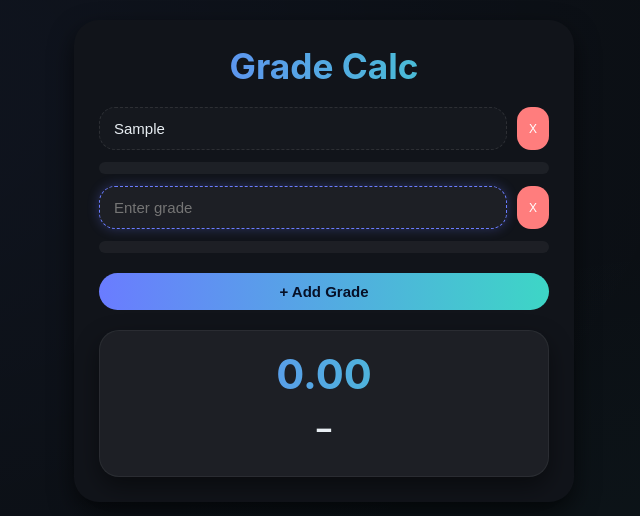
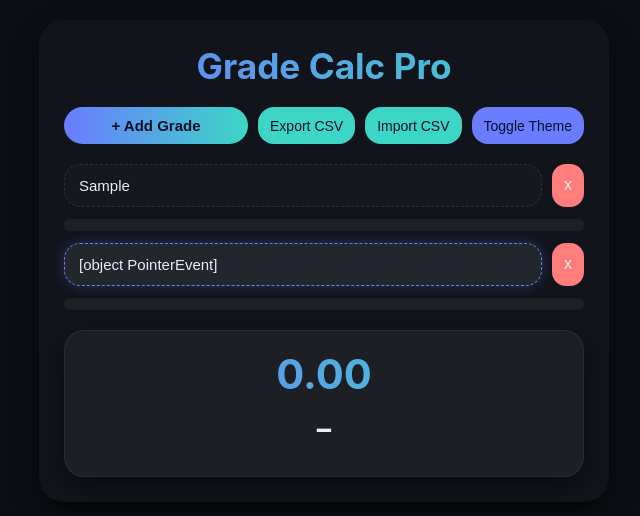
Before and after one commit to 9djwtb2d6p-pixel/calc, a plain HTML site: page index.html in a window 1280 px wide. Both pictures are taken after typing "Sample" into the empty fields and a click on the button "+ Add Grade". Shown: the whole page, without its empty margins (316-956 px from the left). Drawn offline with Linux system fonts and the light colour scheme.

Commit message:
Update index.html

```diff
--- a/index.html
+++ b/index.html
@@ -3,23 +3,28 @@
 <head>
 <meta charset="UTF-8">
 <meta name="viewport" content="width=device-width, initial-scale=1.0">
-<title>Grade Calc</title>
+<title>Grade Calc Pro</title>
 <style>
 :root{
-  --bg:#0b0f14;
-  --card:#11141a;
+  --bg-dark:#0b0f14;
+  --bg-light:#f4f4f9;
+  --card-dark:#11141a;
+  --card-light:#fff;
   --glass: rgba(255,255,255,0.05);
   --accent1:#6a7cff;
   --accent2:#3dd6c6;
   --good:#6fe3b6;
   --warn:#ffbe5b;
   --bad:#ff7d7d;
-  --text:#e8eef3;
-  --muted:#8a93a2;
-  --shadow:0 10px 25px rgba(0,0,0,0.6);
+  --text-dark:#e8eef3;
+  --text-light:#111;
+  --muted-dark:#8a93a2;
+  --muted-light:#555;
+  --shadow-dark:0 10px 25px rgba(0,0,0,0.6);
+  --shadow-light:0 10px 25px rgba(0,0,0,0.1);
   font-family:"Inter","Segoe UI",Roboto,sans-serif;
+  --transition:0.3s ease;
 }
-*{box-sizing:border-box;}
 body{
   margin:0;
   min-height:100vh;
@@ -27,22 +32,29 @@ body{
   justify-content:center;
   align-items:flex-start;
   padding:20px;
-  background:radial-gradient(900px 600px at 10% 10%, rgba(106,124,255,0.05), transparent),
-             radial-gradient(900px 500px at 90% 90%, rgba(61,214,198,0.04), transparent),
-             var(--bg);
-  color:var(--text);
+  background:var(--bg-dark);
+  color:var(--text-dark);
+  transition:background var(--transition), color var(--transition);
+}
+body.light{
+  background:var(--bg-light);
+  color:var(--text-light);
 }
 .container{
   width:100%;
-  max-width:500px;
-  background:var(--card);
+  max-width:520px;
+  background:var(--card-dark);
   border-radius:25px;
   padding:25px;
-  box-shadow:var(--shadow);
+  box-shadow:var(--shadow-dark);
   display:flex;
   flex-direction:column;
   gap:20px;
-  transition:all 0.3s ease;
+  transition:all var(--transition);
+}
+body.light .container{
+  background:var(--card-light);
+  box-shadow:var(--shadow-light);
 }
 h1{
   font-size:2.2rem;
@@ -52,11 +64,7 @@ h1{
   -webkit-text-fill-color:transparent;
   text-align:center;
 }
-.grades{
-  display:flex;
-  flex-direction:column;
-  gap:12px;
-}
+.grades{display:flex;flex-direction:column;gap:12px;}
 .grade-row{
   display:flex;
   flex-direction:column;
@@ -64,157 +72,51 @@ h1{
   cursor:grab;
   user-select:none;
   transition:all 0.25s ease;
-  opacity:0;
-  transform:scale(0.95);
+  opacity:0;transform:scale(0.95);
 }
-.grade-row.show{
-  opacity:1;
-  transform:scale(1);
-}
-.grade-row.dragging{
-  opacity:0.6;
-  transform:scale(1.03);
-  box-shadow:0 14px 28px rgba(0,0,0,0.5);
-}
-.grade-inputs{
-  display:flex;
-  gap:10px;
-  width:100%;
-}
-.grade-row input{
-  flex:1;
-  padding:12px 14px;
-  border-radius:16px;
-  border:1px dashed rgba(255,255,255,0.1);
-  background:rgba(255,255,255,0.02);
-  color:var(--text);
-  font-size:15px;
-  transition:all 0.3s ease;
-}
-.grade-row input:focus{
-  outline:none;
-  border-color:var(--accent1);
-  background:rgba(255,255,255,0.05);
-  box-shadow:0 0 12px rgba(106,124,255,0.3);
-}
-.remove-btn{
-  padding:6px 12px;
-  font-size:12px;
-  background:var(--bad);
-  color:#fff;
-  border-radius:14px;
-  border:none;
-  cursor:pointer;
-  transition:all 0.25s ease;
-}
-.remove-btn:hover{
-  transform:scale(1.08);
-  opacity:0.85;
-}
-.suggestion{
-  font-size:12px;
-  color:var(--muted);
-}
-.grade-bar{
-  width:100%;
-  height:12px;
-  border-radius:10px;
-  background:rgba(255,255,255,0.05);
-  overflow:hidden;
-  transition:all 0.4s ease;
-}
-.grade-bar-fill{
-  height:100%;
-  width:0%;
-  border-radius:10px;
-  transition:width 0.5s ease, background 0.4s ease;
-}
-.result{
-  text-align:center;
-  padding:18px;
-  border-radius:20px;
-  background:var(--glass);
-  border:1px solid rgba(255,255,255,0.06);
-  box-shadow:0 10px 25px rgba(0,0,0,0.45);
-  display:flex;
-  flex-direction:column;
-  gap:12px;
-  transition:all 0.4s ease;
-}
-.result .num{
-  font-size:2.6rem;
-  font-weight:700;
-  background:linear-gradient(90deg,var(--accent1),var(--accent2));
-  -webkit-background-clip:text;
-  -webkit-text-fill-color:transparent;
-  transition:all 0.4s ease;
-}
-.result .num.animate{
-  animation:pulse 0.5s;
-}
-@keyframes pulse{
-  0%{transform:scale(1);}
-  50%{transform:scale(1.15);}
-  100%{transform:scale(1);}
-}
-.result .letter{
-  font-size:1.8rem;
-  font-weight:700;
-}
-.flex-row{
-  display:flex;
-  gap:10px;
-}
-button.add-btn{
-  flex:1;
-  padding:10px;
-  font-size:15px;
-  border-radius:20px;
-  background:linear-gradient(90deg,var(--accent1),var(--accent2));
-  color:#071027;
-  font-weight:600;
-  border:none;
-  cursor:pointer;
-  transition:all 0.25s ease;
-}
-button.add-btn:hover{
-  transform:scale(1.04);
-  box-shadow:0 0 20px rgba(106,124,255,0.5);
-}
-
-/* Responsive tweaks */
-@media(max-width:500px){
-  .container{padding:20px;}
-  h1{font-size:2rem;}
-  .grade-row input{font-size:14px; padding:10px 12px;}
-  .remove-btn{padding:5px 10px; font-size:11px;}
-  .result .num{font-size:2.2rem;}
-  .result .letter{font-size:1.5rem;}
-  button.add-btn{font-size:14px; padding:10px;}
-}
-@media(max-width:360px){
-  .container{padding:15px;}
-  h1{font-size:1.8rem;}
-  .grade-row input{font-size:13px; padding:8px 10px;}
-  .remove-btn{padding:4px 8px; font-size:10px;}
-  .result .num{font-size:2rem;}
-  .result .letter{font-size:1.3rem;}
-  button.add-btn{font-size:13px; padding:8px;}
-}
+.grade-row.show{opacity:1;transform:scale(1);}
+.grade-row.dragging{opacity:0.6;transform:scale(1.03);box-shadow:0 14px 28px rgba(0,0,0,0.5);}
+.grade-inputs{display:flex;gap:10px;width:100%;}
+.grade-row input{flex:1;padding:12px 14px;border-radius:16px;border:1px dashed rgba(255,255,255,0.1);background:rgba(255,255,255,0.02);color:var(--text-dark);font-size:15px;transition:all 0.3s ease;}
+body.light .grade-row input{color:var(--text-light);}
+.grade-row input:focus{outline:none;border-color:var(--accent1);background:rgba(255,255,255,0.08);box-shadow:0 0 12px rgba(106,124,255,0.3);}
+.remove-btn{padding:6px 12px;font-size:12px;background:var(--bad);color:#fff;border-radius:14px;border:none;cursor:pointer;transition:all 0.25s ease;}
+.remove-btn:hover{transform:scale(1.08);opacity:0.85;}
+.suggestion{font-size:12px;color:var(--muted-dark);}
+body.light .suggestion{color:var(--muted-light);}
+.grade-bar{width:100%;height:12px;border-radius:10px;background:rgba(255,255,255,0.05);overflow:hidden;transition:all 0.4s ease;}
+.grade-bar-fill{height:100%;width:0%;border-radius:10px;transition:width 0.5s ease, background 0.4s ease;}
+.result{text-align:center;padding:18px;border-radius:20px;background:var(--glass);border:1px solid rgba(255,255,255,0.06);box-shadow:0 10px 25px rgba(0,0,0,0.45);display:flex;flex-direction:column;gap:12px;transition:all 0.4s ease;}
+.result .num{font-size:2.6rem;font-weight:700;background:linear-gradient(90deg,var(--accent1),var(--accent2));-webkit-background-clip:text;-webkit-text-fill-color:transparent;transition:all 0.4s ease;}
+.result .num.animate{animation:pulse 0.5s;}
+@keyframes pulse{0%{transform:scale(1);}50%{transform:scale(1.15);}100%{transform:scale(1);}}
+.result .letter{font-size:1.8rem;font-weight:700;}
+.flex-row{display:flex;gap:10px;}
+button.add-btn{flex:1;padding:10px;font-size:15px;border-radius:20px;background:linear-gradient(90deg,var(--accent1),var(--accent2));color:#071027;font-weight:600;border:none;cursor:pointer;transition:all 0.25s ease;}
+button.add-btn:hover{transform:scale(1.04);box-shadow:0 0 20px rgba(106,124,255,0.5);}
+button.export-btn{padding:8px 12px;font-size:14px;border-radius:16px;border:none;background:var(--accent2);color:#071027;cursor:pointer;transition:all 0.25s ease;}
+button.export-btn:hover{transform:scale(1.05);}
+.theme-btn{padding:8px 12px;font-size:14px;border-radius:16px;border:none;background:var(--accent1);color:#071027;cursor:pointer;transition:all 0.25s ease;}
+.theme-btn:hover{transform:scale(1.05);}
+@media(max-width:500px){.container{padding:20px;}h1{font-size:2rem;}.grade-row input{font-size:14px; padding:10px 12px;}.remove-btn{padding:5px 10px;font-size:11px;}.result .num{font-size:2.2rem;}.result .letter{font-size:1.5rem;}button.add-btn{font-size:14px; padding:10px;}}
 </style>
 </head>
 <body>
 <div class="container">
-  <h1>Grade Calc</h1>
-  <div class="grades" id="gradesList"></div>
+  <h1>Grade Calc Pro</h1>
   <div class="flex-row">
     <button id="addRowBtn" class="add-btn">+ Add Grade</button>
+    <button id="exportBtn" class="export-btn">Export CSV</button>
+    <button id="importBtn" class="export-btn">Import CSV</button>
+    <button id="themeBtn" class="theme-btn">Toggle Theme</button>
   </div>
+  <div class="grades" id="gradesList"></div>
   <div class="result" id="result">
     <div class="num" id="avgNum">0.00</div>
     <div class="letter" id="letterGrade">–</div>
     <div class="meter"><div class="fill" id="gradeMeter"></div></div>
   </div>
+  <input type="file" id="fileInput" style="display:none;" accept=".csv"/>
 </div>
 
 <script>
@@ -223,6 +125,12 @@ const addRowBtn=document.getElementById('addRowBtn');
 const avgNum=document.getElementById('avgNum');
 const letterGrade=document.getElementById('letterGrade');
 const gradeMeter=document.getElementById('gradeMeter');
+const exportBtn=document.getElementById('exportBtn');
+const importBtn=document.getElementById('importBtn');
+const fileInput=document.getElementById('fileInput');
+const themeBtn=document.getElementById('themeBtn');
+
+let darkMode=true;
 
 const gradingChart=[
   {grade:"A",min:3.6,max:4.0},
@@ -243,19 +151,17 @@ function letterToNum(letter){
   const found=gradingChart.find(g=>g.grade===letter);
   return found?(found.min+found.max)/2:null;
 }
-
 function numToLetter(num){
   const found=gradingChart.find(g=>num>=g.min && num<g.max);
   return found?found.grade:"A";
 }
-
 function getColor(num){
   if(num>=2.71) return 'var(--good)';
   if(num>=1.71) return 'var(--warn)';
   return 'var(--bad)';
 }
 
-function createInputRow(){
+function createInputRow(val=''){
   const row=document.createElement('div');
   row.className='grade-row';
   row.draggable=true;
@@ -266,6 +172,7 @@ function createInputRow(){
   const inp=document.createElement('input');
   inp.type='text';
   inp.placeholder='Enter grade';
+  inp.value=val;
 
   const removeBtn=document.createElement('button');
   removeBtn.textContent='X';
@@ -289,19 +196,7 @@ function createInputRow(){
   bar.appendChild(barFill);
 
   inp.addEventListener('input',()=>{
-    const val=inp.value.trim();
-    let num=parseFloat(val);
-    if(isNaN(num)){
-      const n=letterToNum(val);
-      sugg.textContent=n!==null?`≈ ${n.toFixed(2)}`:'';
-      if(n!==null) barFill.style.width=(n/4*100)+'%';
-      barFill.style.background=getColor(n);
-    }else{
-      const letter=numToLetter(num);
-      sugg.textContent=`≈ ${letter}`;
-      barFill.style.width=(num/4*100)+'%';
-      barFill.style.background=getColor(num);
-    }
+    updateBar(inp,barFill,sugg);
     calculate(true);
   });
 
@@ -314,6 +209,23 @@ function createInputRow(){
 
   row.addEventListener('dragstart',()=>{row.classList.add('dragging');});
   row.addEventListener('dragend',()=>{row.classList.remove('dragging');});
+  updateBar(inp,barFill,sugg);
+}
+
+function updateBar(inp,barFill,sugg){
+  const val=inp.value.trim();
+  let num=parseFloat(val);
+  if(isNaN(num)){
+    const n=letterToNum(val);
+    sugg.textContent=n!==null?`≈ ${n.toFixed(2)}`:'';
+    barFill.style.width=n!==null?(n/4*100)+'%':'0%';
+    barFill.style.background=getColor(n);
+  }else{
+    const letter=numToLetter(num);
+    sugg.textContent=`≈ ${letter}`;
+    barFill.style.width=(num/4*100)+'%';
+    barFill.style.background=getColor(num);
+  }
 }
 
 function calculate(animate=false){
@@ -345,6 +257,7 @@ function calculate(animate=false){
   }
 }
 
+// Drag & drop
 gradesList.addEventListener('dragover',e=>{
   e.preventDefault();
   const dragging=document.querySelector('.dragging');
@@ -360,6 +273,42 @@ gradesList.addEventListener('dragover',e=>{
   calculate();
 });
 
+// Theme toggle
+themeBtn.addEventListener('click',()=>{
+  darkMode=!darkMode;
+  document.body.classList.toggle('light',!darkMode);
+});
+
+// CSV Export
+exportBtn.addEventListener('click',()=>{
+  const values=[...gradesList.querySelectorAll('input')].map(i=>i.value.trim());
+  const csv="data:text/csv;charset=utf-8," + values.join(",");
+  const encoded=encodeURI(csv);
+  const link=document.createElement('a');
+  link.setAttribute('href',encoded);
+  link.setAttribute('download','grades.csv');
+  document.body.appendChild(link);
+  link.click();
+  link.remove();
+});
+
+// CSV Import
+importBtn.addEventListener('click',()=>{fileInput.click();});
+fileInput.addEventListener('change',(e)=>{
+  const file=e.target.files[0];
+  if(!file) return;
+  const reader=new FileReader();
+  reader.onload=()=>{
+    const text=reader.result;
+    const values=text.split(",");
+    gradesList.innerHTML='';
+    values.forEach(v=>createInputRow(v));
+    calculate(true);
+  };
+  reader.readAsText(file);
+});
+
+// Initial
 createInputRow();
 addRowBtn.addEventListener('click',createInputRow);
 </script>
```
